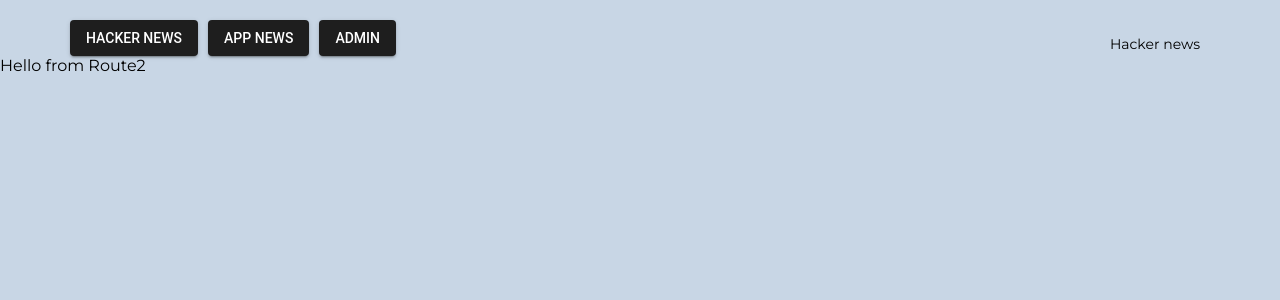
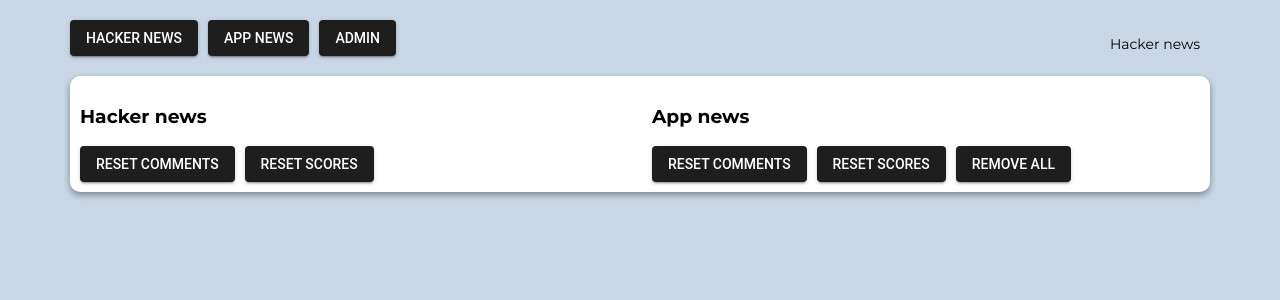
Before and after one commit to h4570/university, a React (Create React App) app in the folder 6-semester-react/: page /admin in a window 1280 px wide. Shown: the top 300 px of the page. Built offline with nearby package versions, Linux system fonts and the light colour scheme.

Commit message:
added admin panel

```diff
--- a/6-semester-react/src/app/components/admin/admin.scss
+++ b/6-semester-react/src/app/components/admin/admin.scss
@@ -0,0 +1,8 @@
+@import '/src/mixins.scss';
+
+.admin-panel {
+    background-color: white;
+    @include mat-elevation-2;
+    border-radius: 10px;
+    padding: 10px;
+}
--- a/6-semester-react/src/app/components/admin/admin.tsx
+++ b/6-semester-react/src/app/components/admin/admin.tsx
@@ -1,17 +1,90 @@
-import { useState } from 'react';
-import { useNavigate } from 'react-router-dom';
+import { DbStoryInfoMapper } from '../../mappers/db-story-info.mapper';
+import { DatabaseService } from '../../services/database.service';
 import './admin.scss';
 
+const db = new DatabaseService();
+
 const Admin = () => {
-  const navigate = useNavigate();
-  const [state, setState] = useState();
 
-  const click = () => {
-    navigate('/');
+  const onResetHackerCommentsClick = () => {
+    const appStoriesIds = db.getAppStories().map(c => c.id);
+    const hackerInfos = db.getStoryInfos().filter(c => !appStoriesIds.includes(c.storyId));
+    hackerInfos.forEach(info => {
+      info.comments = [];
+      db.saveStoryInfo(info.storyId, info);
+    });
+    alert('Gotowe!');
   }
 
-  return <div onClick={click}>
-    Hello from Route2
+  const onResetHackerScoresClick = () => {
+    const appStoriesIds = db.getAppStories().map(c => c.id);
+    const hackerInfos = db.getStoryInfos().filter(c => !appStoriesIds.includes(c.storyId));
+    hackerInfos.forEach(info => {
+      info.appScore = 0;
+      db.saveStoryInfo(info.storyId, info);
+    });
+    alert('Gotowe!');
+  }
+
+  const onResetAppCommentsClick = () => {
+    const appStoriesIds = db.getAppStories().map(c => c.id);
+    const appInfos = db.getStoryInfos().filter(c => appStoriesIds.includes(c.storyId));
+    appInfos.forEach(info => {
+      info.comments = [];
+      db.saveStoryInfo(info.storyId, info);
+    });
+    alert('Gotowe!');
+  }
+
+  const onResetAppScoresClick = () => {
+    const appStoriesIds = db.getAppStories().map(c => c.id);
+    const appInfos = db.getStoryInfos().filter(c => appStoriesIds.includes(c.storyId));
+    appInfos.forEach(info => {
+      info.appScore = 0;
+      db.saveStoryInfo(info.storyId, info);
+    });
+    alert('Gotowe!');
+  }
+
+  const onRemoveAllAppNewsClick = () => {
+    db.clearAppStories();
+    alert('Gotowe!');
+  }
+
+  return <div className="container main-container">
+    <div className="admin-panel">
+      <div className="row">
+        <div className="col-6">
+          <h3>Hacker news</h3>
+
+          <button className='material-button nav-btn' onClick={onResetHackerCommentsClick}>
+            Reset comments
+          </button>
+
+          <button className='material-button nav-btn' onClick={onResetHackerScoresClick}>
+            Reset scores
+          </button>
+
+        </div>
+
+        <div className="col-6">
+          <h3>App news</h3>
+
+          <button className='material-button nav-btn' onClick={onResetAppCommentsClick}>
+            Reset comments
+          </button>
+
+          <button className='material-button nav-btn' onClick={onResetAppScoresClick}>
+            Reset scores
+          </button>
+
+          <button className='material-button nav-btn' onClick={onRemoveAllAppNewsClick}>
+            Remove all
+          </button>
+
+        </div>
+      </div>
+    </div>
   </div>
 
 }
--- a/6-semester-react/src/app/components/navigation/navigation.tsx
+++ b/6-semester-react/src/app/components/navigation/navigation.tsx
@@ -34,10 +34,6 @@
     navigate(itm.path);
   }
 
-  // TODO: <br />
-  // Szukajka do newsów<br />
-  // Admin panel (pseudo)<br />
-
   return <div className='container navigation-container'>
     <div className="row">
       <div className="col-9">
--- a/6-semester-react/src/app/services/database.service.ts
+++ b/6-semester-react/src/app/services/database.service.ts
@@ -73,6 +73,10 @@
         return result;
     }
 
+    clearAppStories() {
+        localStorage.setItem(this.APP_STORIES_LOCAL_STORAGE_KEY, JSON.stringify([]));
+    }
+
     saveAppStory(story: AppStory) {
         const stories = this.getAppStories();
         const dbInfo = stories.find(c => c.id === story.id);
```
